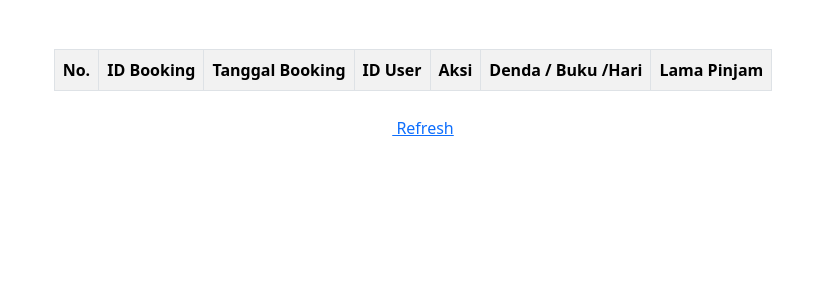
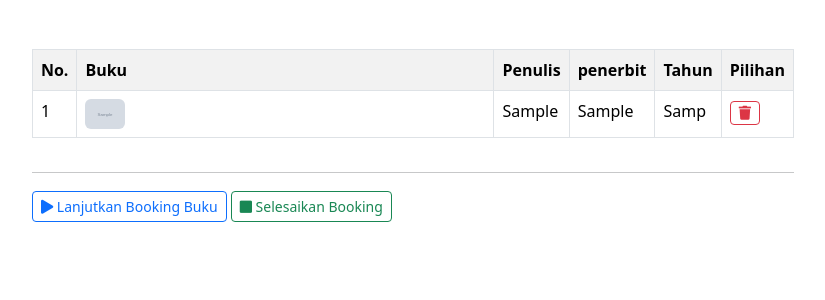
Before and after one commit to xlramdhon1/pustaka-booking-15220535, a CodeIgniter app: page /pustaka-booking-15220535/booking in a window 1280 px wide. Shown: the part 56-356 px from the top of the page, without its empty margins (227-1052 px from the left). Run offline with CodeIgniter, Linux system fonts and the light colour scheme; a user stored in the database is signed in; data comes from the database, SQL or seed files in the repository; tables that the repository leaves empty or names only in its code hold one stand-in row (values such as "Sample post"); data that the repository does not hold is empty; some libraries are stand-ins or nearby versions.

Commit message:
= edit data booking agar bisa nemapilkan view

```diff
--- a/application/views/booking/data-booking.php
+++ b/application/views/booking/data-booking.php
@@ -7,54 +7,45 @@
 <table class="table table-bordered table-striped table-hover" id="table-datatable">
 <tr>
 <th>No.</th>
-                                <th>ID Booking</th>
-                                <th>Tanggal Booking</th>
-                                <th>ID User</th>
-                                <th>Aksi</th>
-                                <th>Denda / Buku /Hari</th>
-                                <th>Lama Pinjam</th>
+<th>Buku</th>
+<th>Penulis</th>
+<th>penerbit</th>
+<th>Tahun</th>
+<th>Pilihan</th>
 </tr>
 <?php
 $no = 1;
-                            foreach ($pinjam as $p) {
+foreach ($temp as $t) {
 ?>
 <tr>
 <td><?= $no; ?></td>
 <td>
-                                        <a class="btn btn-link" href="<?= base_url('pinjam/bookingDetail/' . $p['id_booking']); ?>">
-                                            <?= $p['id_booking']; ?>
-                                        </a>
+<img src="<?= base_url('assets/img/upload/' . $t['image']); ?>" class="rounded" alt="No Picture" width="10%">
 </td>
-                                    <td><?= $p['tgl_booking']; ?></td>
-                                    <td><?= $p['id_user']; ?></td>
-                                    <form action="<?= base_url('pinjam/pinjamAct/' . $p['id_booking']); ?>" method="post">
+<td nowrap><?= $t['penulis']; ?></td>
+<td nowrap><?= $t['penerbit']; ?></td>
+<td nowrap><?= substr($t['tahun_terbit'], 0,
+4); ?></td>
 <td nowrap>
-                                            <button type="submit" class="btn btn-sm btn-outline-info">
-                                                <i class="fas fa-fw fa-cart-plus"></i> Pinjam
-                                            </button>
+<a href="<?= base_url('booking/hapusbooking/' . $t['id_buku']); ?>" onclick="return_konfirm('Yakin tidak Jadi Booking '.$t
+['judul_buku'])"><i class="btn btn-sm btn-outline-danger fas fw fa-trash"></i></a>
 </td>
-                                        <td>
-                                            <input class="form-check-user rounded-sm" style="width:100px" type="text" name="denda" id="denda" value="5000">
-                                            <?= form_error(); ?>
-                                        </td>
-                                        <td>
-                                            <input class="form-check-user rounded-sm" style="width:100px" type="text" name="lama" id="lama" value="3">
-                                            <?= form_error(); ?>
-                                        </td>
-                                    </form>
 </tr>
-                            <?php
-                                $no++;
+<?php $no++;
 } ?>
 </table>
 </div>
 </td>
 </tr>
 <tr>
-                <td align="center">
-                    <a href="<?= base_url('pinjam/daftarBooking'); ?>" class="btn btn-link">
-                        <i class="fas fa-fw fa-refresh"></i> Refresh
-                    </a>
+<td colspan="3">
+<hr>
+</td>
+</tr>
+<tr>
+<td colspan="3">
+<a class="btn btn-sm btn-outline-primary" href="<?php echo base_url(); ?>"><span class="fas fw fa-play"></span> Lanjutkan Booking Buku</a>
+<a class="btn btn-sm btn-outline-success" href="<?php echo base_url() . 'booking/bookingSelesai/' . $this->session->userdata('id_user'); ?>"><span class="fas fw fa-stop"></span> Selesaikan Booking</a>
 </td>
 </tr>
 </table>
```
Also changed, not shown: 1 other file. Lines whose indentation alone changed are shown as unchanged.
